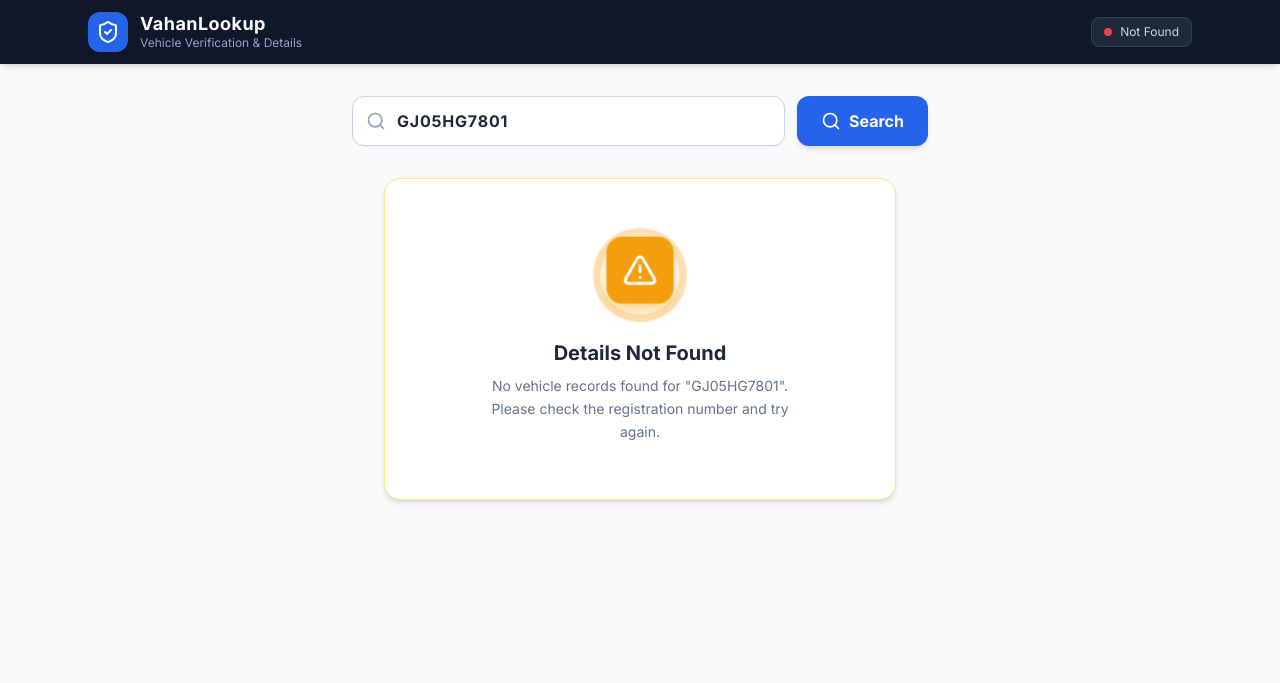
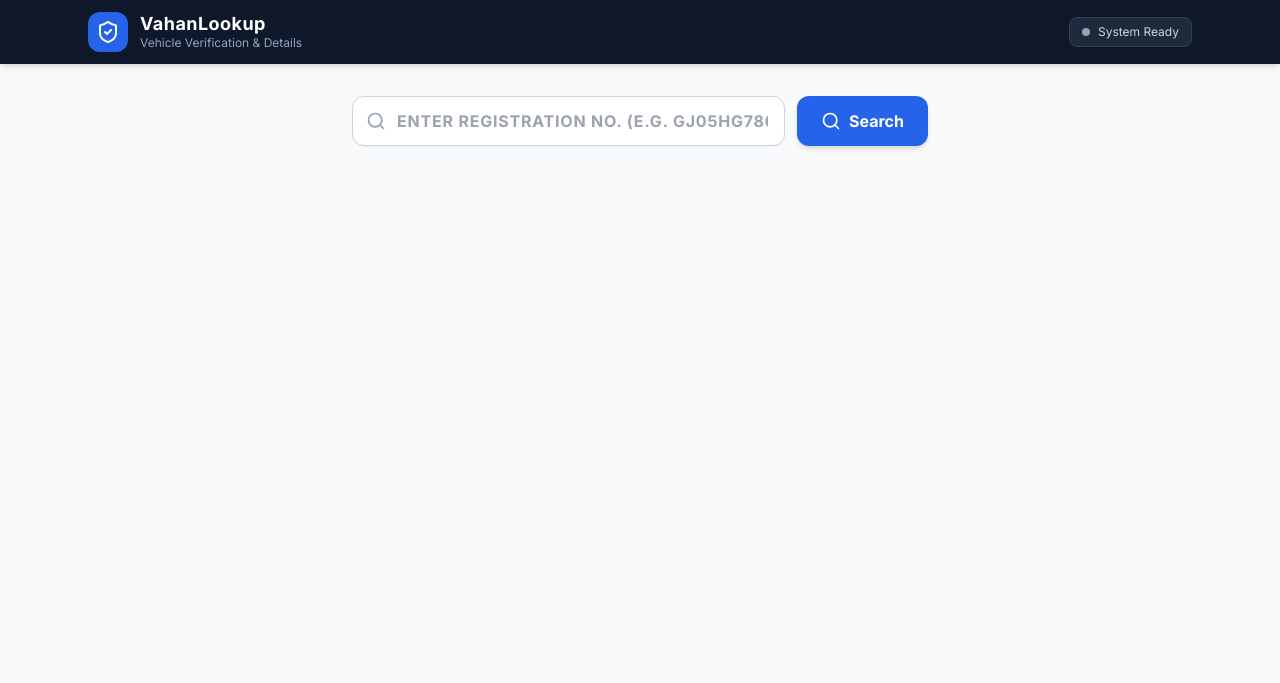
Before and after one commit to vikasmishra8866-arch/vahan-api, a Flask app: page / in a window 1280 px wide. Shown: the top 683 px of the page. Run offline with Flask 3, Linux system fonts and the light colour scheme; data that the repository does not hold is empty; some libraries are stand-ins or nearby versions.

Commit message:
Update index.html

```diff
--- a/templates/index.html
+++ b/templates/index.html
@@ -83,8 +83,9 @@
           <input
             type="text"
             id="vehicleInput"
-            placeholder="e.g. GJ05HG7801"
-            value="GJ05HG7801"
+            placeholder="Enter Registration No. (e.g. GJ05HG7801)"
+            value=""
+            oninput="formatInput(this)"
             required
             class="block w-full pl-11 pr-4 py-3 bg-white border border-slate-300 rounded-xl text-base font-bold uppercase tracking-wider focus:outline-none focus:ring-2 focus:ring-blue-500 shadow-sm transition"
           />
@@ -140,6 +141,11 @@
     // Flask Backend API Endpoint
     const API_BASE_URL = "/api/vahan/";
 
+    // Space & Small Letter Lock Function
+    function formatInput(input) {
+      input.value = input.value.replace(/[^a-zA-Z0-9]/g, '').toUpperCase();
+    }
+
     // Utility to check valid non-null / non-empty values
     function isValid(val) {
       if (val === null || val === undefined || val === '' || val === false || val === 0 || val === '0' || val === 'NA' || val === 'null' || val === '0.0') {
@@ -184,7 +190,6 @@
       if (e) e.preventDefault();
       const rawInput = document.getElementById('vehicleInput').value;
 
-      // Mobile keyboard spaces/special characters ko clean karna
       const cleanRegNo = rawInput.trim().replace(/[^a-zA-Z0-9]/g, '').toUpperCase();
 
       if (!cleanRegNo) {
@@ -403,8 +408,6 @@
 
     window.addEventListener('DOMContentLoaded', () => {
       if (window.lucide) lucide.createIcons();
-      // Auto-fetch default vehicle on first load
-      fetchDetails("GJ05HG7801");
     });
   </script>
 </body>
```
